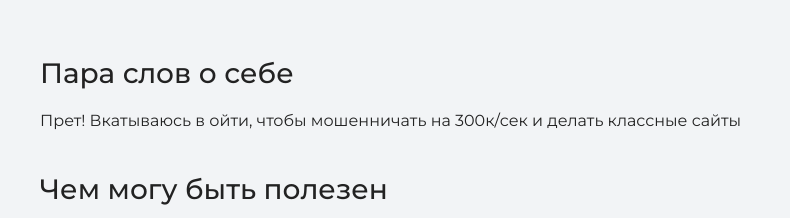
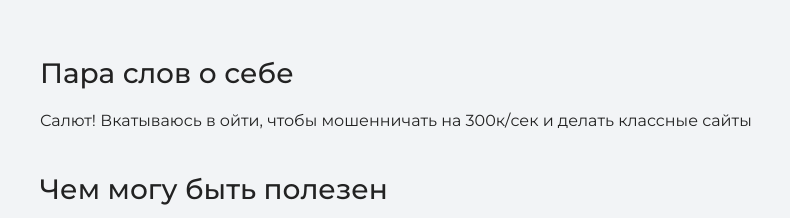
Before and after one commit to adadapoison/test-html, a plain HTML site: page index.html in a window 1280 px wide. Shown: the part 1119-1337 px from the top of the page, 136-926 px from the left. Drawn offline with nearby package versions, Linux system fonts and the light colour scheme.

Commit message:
Изменяет текст intro

```diff
--- a/index.html
+++ b/index.html
@@ -25,7 +25,7 @@
       <div class="container">
         <h2 class="subheading">Давайте познакомимся</h2>
         <h3>Пара слов о себе</h3>
-        <p>Прет! Вкатываюсь в ойти, чтобы мошенничать на 300к/сек и делать классные сайты</p>
+        <p>Салют! Вкатываюсь в ойти, чтобы мошенничать на 300к/сек и делать классные сайты</p>
         <h3>Чем могу быть полезен</h3>
       <p>Могу ничего(пока).</p>
       </div>
```
